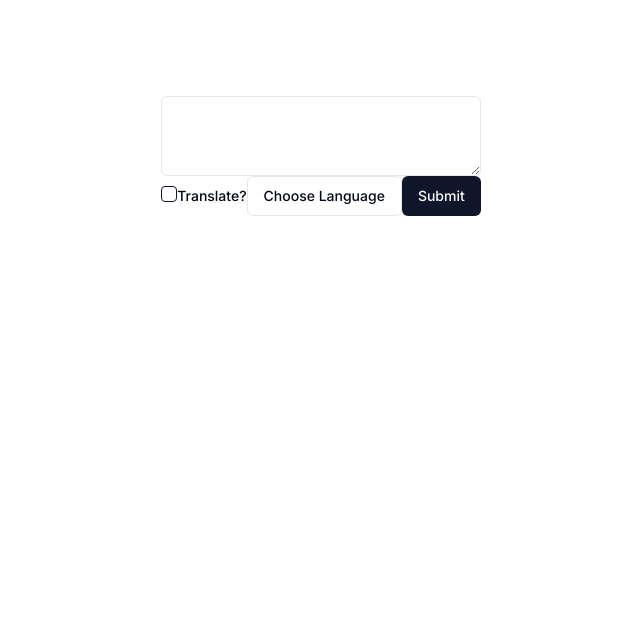
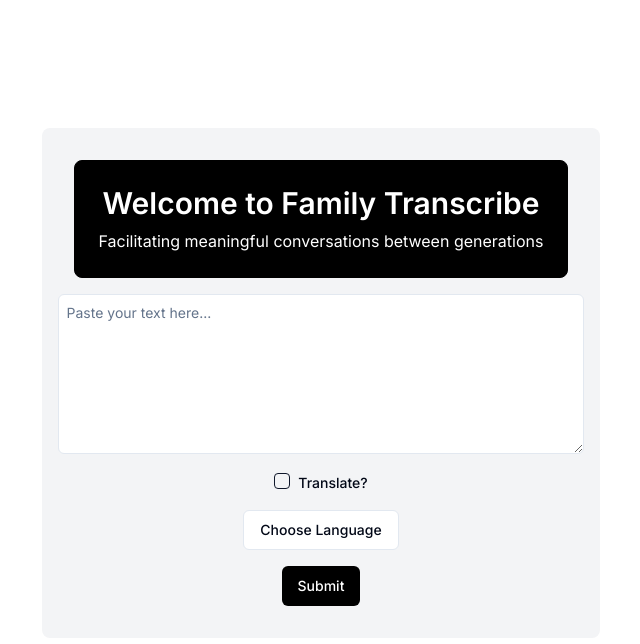
Before and after one commit to ari-denary/family-transcribe, a Next.js app: page / in a window 1280 px wide. Shown: the top 644 px of the page, without its empty margins (319-959 px from the left). Built offline with nearby package versions, Linux system fonts and the light colour scheme.

Commit message:
Tailwind additions

```diff
--- a/app/SummaryForm.tsx
+++ b/app/SummaryForm.tsx
@@ -74,10 +74,19 @@ export default function SummaryForm() {
   };
 
   return (
+    <div className="bg-gray-100 p-4 mx-4 my-8 rounded-lg" >
       <form onSubmit={handleSubmit} onChange={handleChange}>
-      <Textarea name='text' onChange={handleChange} />
+        <div className="bg-black border border-black rounded-lg p-6 text-white text-center m-4">
+          <h1 className="text-3xl font-semibold mb-2">Welcome to Family Transcribe</h1>
+          <p className="mt-2">Facilitating meaningful conversations between generations</p>
+        </div>
+        <Textarea name='text' onChange={handleChange} className="h-40 w-full p-2 border rounded-md focus:ring focus:ring-blue-300 mb-4"
+                  placeholder="Paste your text here..." />
+        <div className="flex flex-col items-center"> {/* Wrap the components */}
+          <div className="mb-4">
             <Checkbox id='translate' name='translate' onChange={handleChange} />
-      <Label htmlFor='translate'>Translate?</Label>
+            <Label htmlFor='translate' className=" ml-2">Translate?</Label>
+          </div>
           <DropdownMenu>
             <DropdownMenuTrigger disabled={!form.translate}>
               <Button variant='outline'>Choose Language</Button>
@@ -119,17 +128,31 @@ export default function SummaryForm() {
               </DropdownMenuRadioGroup>
             </DropdownMenuContent>
           </DropdownMenu>
-      <Button type='submit' onSubmit={handleSubmit}>
+        </div>
+        <div className="flex justify-center mt-4"> {/* Flex container */}
+          <Button type='submit' onSubmit={handleSubmit} className="bg-black hover:bg-gray-800 text-white py-2 px-4 rounded-md cursor-pointer">
             Submit
           </Button>
+        </div>
+        <div className="mx-auto mt-4">
           {summary && <p>{summary}</p>}
+        </div>
         {html ? (
-        <>
+          <div className="text-center">
+            <br></br>
             <p>PDF: (still in development for non-Latin languages)</p>
-          <MyPDFDownloadLink />
+            <div className="mx-auto mt-4 relative" style={{ width: '50%' }}> {/* Center and position */}
               <MyPDFViewer />
-        </>
+            </div>
+            <br></br>
+            <div className="flex justify-center mt-4">
+              <div className="inline-block rounded-md shadow">
+                <MyPDFDownloadLink className="bg-gray-800 hover:bg-gray-700 text-white py-2 px-4 cursor-pointer rounded-md shadow-md"/>
+              </div>
+            </div>
+          </div>
         ) : null}
       </form>
+    </div>
   );
 }
```
Lines whose indentation alone changed are shown as unchanged.
